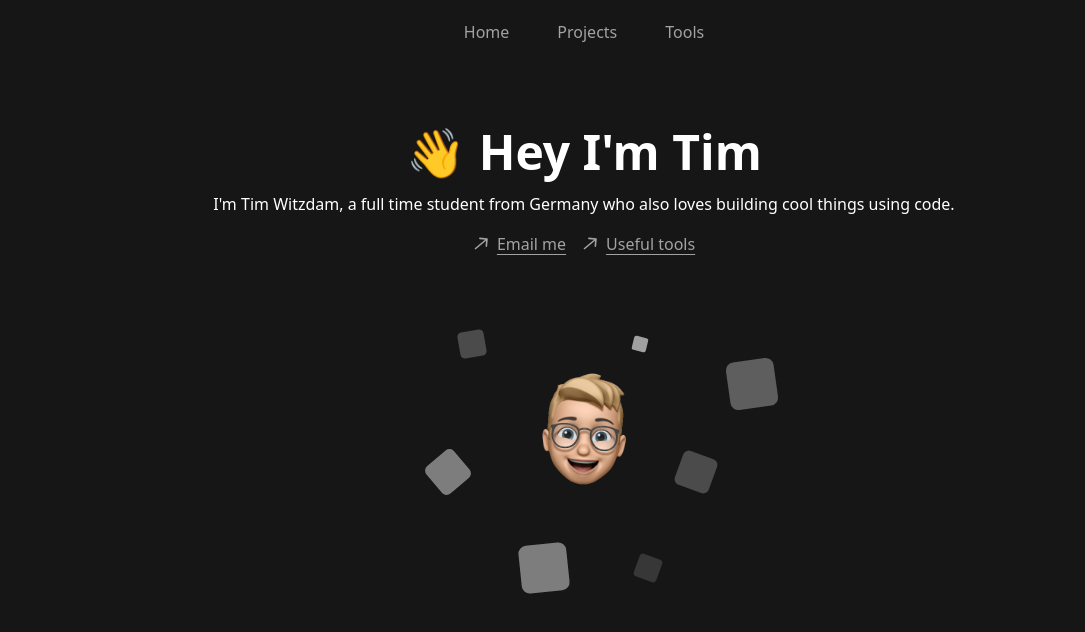
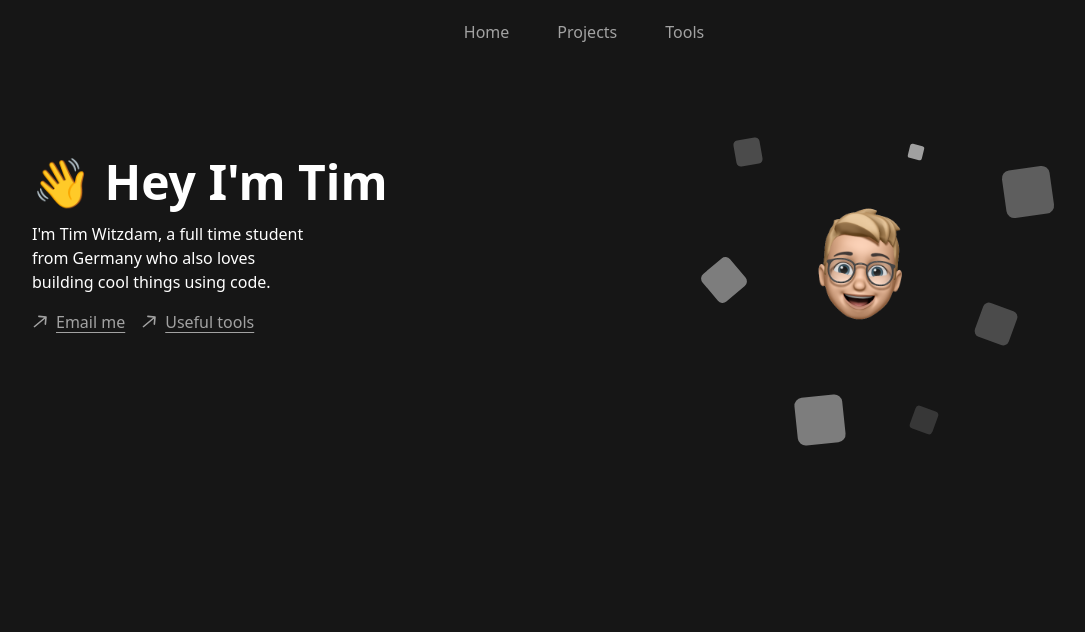
Before and after one commit to TimWitzdam/witzdam.com-v2, an Astro site: page / in a window 1280 px wide. Shown: the whole page, without its empty margins (56-1141 px from the left). Built offline with nearby package versions, Linux system fonts and the light colour scheme; Astro itself is replaced by a stand-in of ours.

Commit message:
Made top section responsive

```diff
--- a/src/pages/index.astro
+++ b/src/pages/index.astro
@@ -4,14 +4,18 @@ import LinkArrow from "../../public/icons/link-arrow.svg?raw";
 ---
 
 <Layout>
-  <section class="mt-20">
-    <div class="text-center mb-16 px-6 max-w-6xl mx-auto">
-      <h1 class="text-5xl font-bold mb-4">👋 Hey I'm Tim</h1>
-      <p>
+  <section
+    class="mt-20 md:flex md:items-center md:justify-between max-w-6xl mx-auto px-6"
+  >
+    <div class="text-center mb-16 md:text-left w-fit basis-1/2">
+      <h1 class="text-5xl font-bold mb-4 w-fit">👋 Hey I'm Tim</h1>
+      <p class="md:w-1/2">
         I'm Tim Witzdam, a full time student from Germany who also loves
         building cool things using code.
       </p>
-      <div class="flex justify-center items-center gap-4 mt-4">
+      <div
+        class="flex justify-center items-center gap-4 mt-4 md:justify-start w-fit"
+      >
         <a
           href="mailto:contact@witzdam.com"
           class="flex items-center gap-2 opacity-60 underline underline-offset-4"
@@ -28,23 +32,23 @@ import LinkArrow from "../../public/icons/link-arrow.svg?raw";
         </a>
       </div>
     </div>
-    <div class="grid place-items-center relative w-fit mx-auto">
+    <div class="grid place-items-center relative w-fit mx-auto h-[300px]">
       <img
         src="/images/pfp.png"
         alt="Tim Witzdam"
-        class="rounded-full w-40 h-40 mt-8"
+        class="rounded-full w-40 h-40 mt-8 object-contain"
       />
       <div class="hidden min-[400px]:block">
         <div
-          class="rounded-lg bg-[#D9D9D9] w-12 h-12 absolute -bottom-20 left-4 -rotate-6 scale-100 opacity-[53%]"
+          class="rounded-lg bg-[#D9D9D9] w-12 h-12 absolute -bottom-4 left-4 -rotate-6 scale-100 opacity-[53%]"
         >
         </div>
         <div
-          class="rounded-lg bg-[#D9D9D9] w-12 h-12 absolute -bottom-20 -right-2 rotate-[20deg] scale-50 opacity-[17%]"
+          class="rounded-lg bg-[#D9D9D9] w-12 h-12 absolute -bottom-4 -right-2 rotate-[20deg] scale-50 opacity-[17%]"
         >
         </div>
         <div
-          class="rounded-lg bg-[#D9D9D9] w-12 h-12 absolute bottom-4 -right-14 rotate-[20deg] scale-75 opacity-[27%]"
+          class="rounded-lg bg-[#D9D9D9] w-12 h-12 absolute bottom-20 -right-20 rotate-[20deg] scale-75 opacity-[27%]"
         >
         </div>
         <div
```
